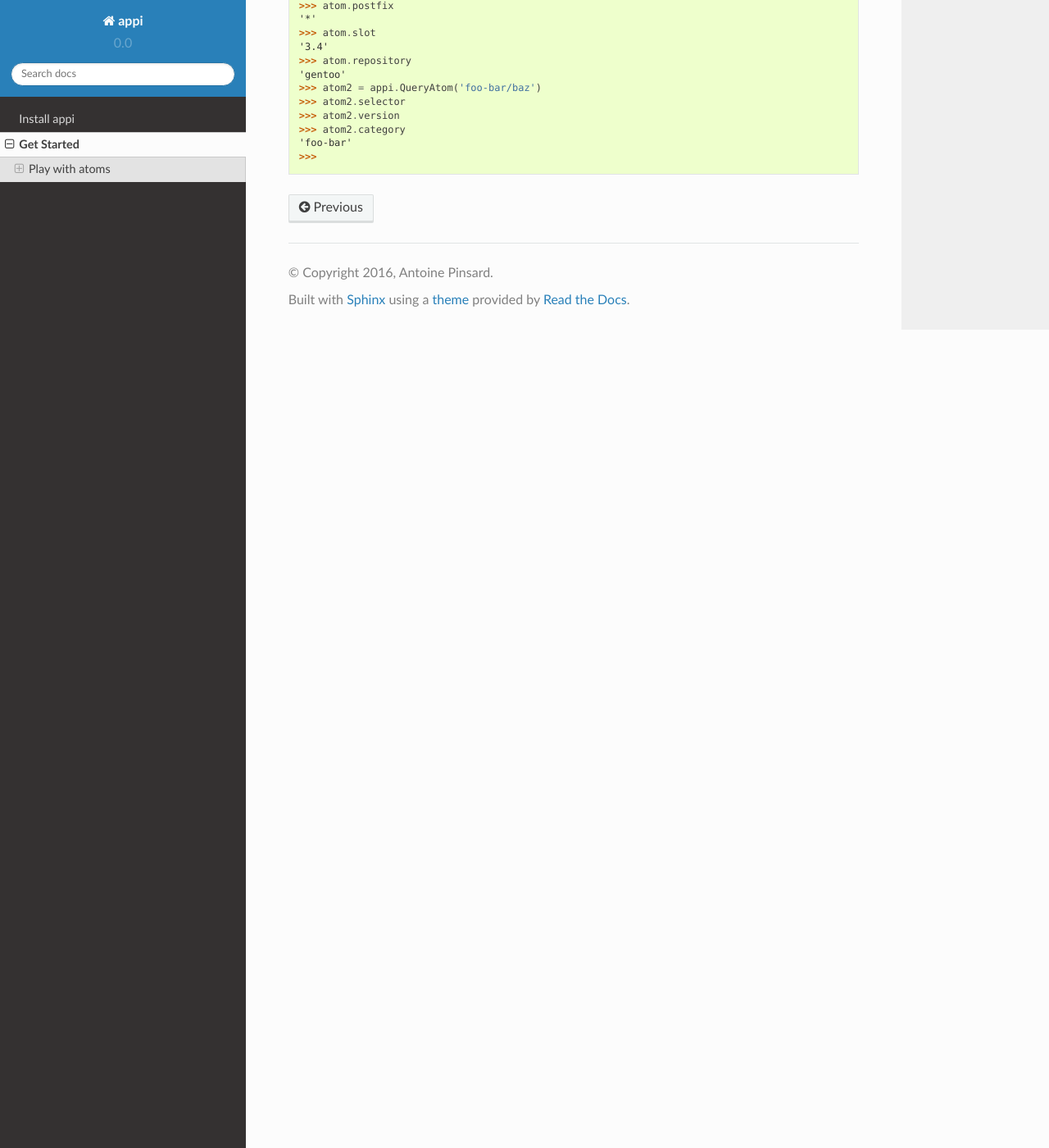
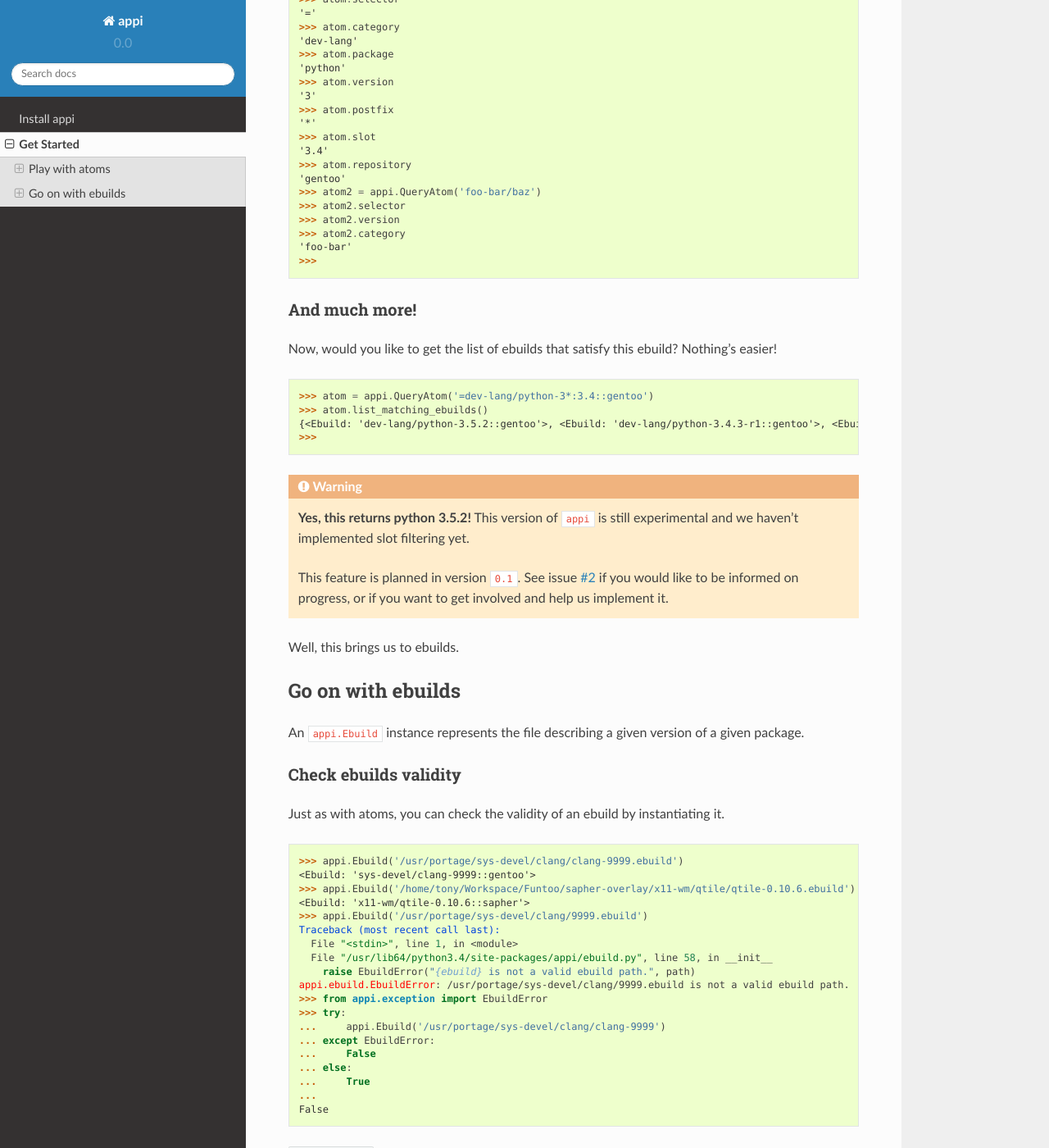
Before and after one commit to funtoo/appi, a Sphinx documentation site: the page built from docs/getstarted.rst, in a window 1280 px wide and 1400 px high, scrolled down 1884 px. Shown: the whole window at 82% size. Built offline with Sphinx 7.4.7 and the Read the Docs theme 2.0.0, drawn with Linux system fonts in a browser that asks for light colours; some of the changed text lies outside the part shown.

Commit message:
[doc] Started "Ebuild" part of "Get Started"

```diff
--- a/docs/getstarted.rst
+++ b/docs/getstarted.rst
@@ -21,6 +21,10 @@ Play with atoms
 Something you must be familiar with are "query atoms", these are the strings used to query
 atoms with ``emerge`` and such tools. ``appi.QueryAtom`` is a class representing this kind
 of atoms, it enables you to check if a string is a valid atom or not.
+
+.. note:: There is also a ``DependAtom`` which represents a dependency atom as found in
+          ebuilds. It is not covered in this quick start but it behaves, to some extent,
+          the same as ``QueryAtom``.
 
 Check atom validity
 -------------------
@@ -107,3 +111,62 @@ Inspect atom parts
     >>> atom2.category
     'foo-bar'
     >>>
+
+And much more!
+--------------
+
+Now, would you like to get the list of ebuilds that satisfy this ebuild? Nothing's easier!
+
+.. code-block:: python
+
+    >>> atom = appi.QueryAtom('=dev-lang/python-3*:3.4::gentoo')
+    >>> atom.list_matching_ebuilds()
+    {<Ebuild: 'dev-lang/python-3.5.2::gentoo'>, <Ebuild: 'dev-lang/python-3.4.3-r1::gentoo'>, <Ebuild: 'dev-lang/python-3.4.5::gentoo'>}
+    >>>
+
+.. warning:: **Yes, this returns python 3.5.2!** This version of ``appi`` is still
+             experimental and we haven't implemented slot filtering yet.
+
+             This feature is planned in version ``0.1``. See issue `#2`_ if you would like
+             to be informed on progress, or if you want to get involved and help us
+             implement it.
+
+
+.. _#2: https://github.com/apinsard/appi/issues/2
+
+
+Well, this brings us to ebuilds.
+
+
+Go on with ebuilds
+==================
+
+An ``appi.Ebuild`` instance represents the file describing a given version of a given
+package.
+
+Check ebuilds validity
+----------------------
+
+Just as with atoms, you can check the validity of an ebuild by instantiating it.
+
+.. code-block:: python
+
+    >>> appi.Ebuild('/usr/portage/sys-devel/clang/clang-9999.ebuild')
+    <Ebuild: 'sys-devel/clang-9999::gentoo'>
+    >>> appi.Ebuild('/home/tony/Workspace/Funtoo/sapher-overlay/x11-wm/qtile/qtile-0.10.6.ebuild')
+    <Ebuild: 'x11-wm/qtile-0.10.6::sapher'>
+    >>> appi.Ebuild('/usr/portage/sys-devel/clang/9999.ebuild')
+    Traceback (most recent call last):
+      File "<stdin>", line 1, in <module>
+      File "/usr/lib64/python3.4/site-packages/appi/ebuild.py", line 58, in __init__
+        raise EbuildError("{ebuild} is not a valid ebuild path.", path)
+    appi.ebuild.EbuildError: /usr/portage/sys-devel/clang/9999.ebuild is not a valid ebuild path.
+    >>> from appi.exception import EbuildError
+    >>> try:
+    ...     appi.Ebuild('/usr/portage/sys-devel/clang/clang-9999')
+    ... except EbuildError:
+    ...     False
+    ... else:
+    ...     True
+    ...
+    False
```
Also changed, not shown: other parts of docs/getstarted.rst (+2 -2 lines).
